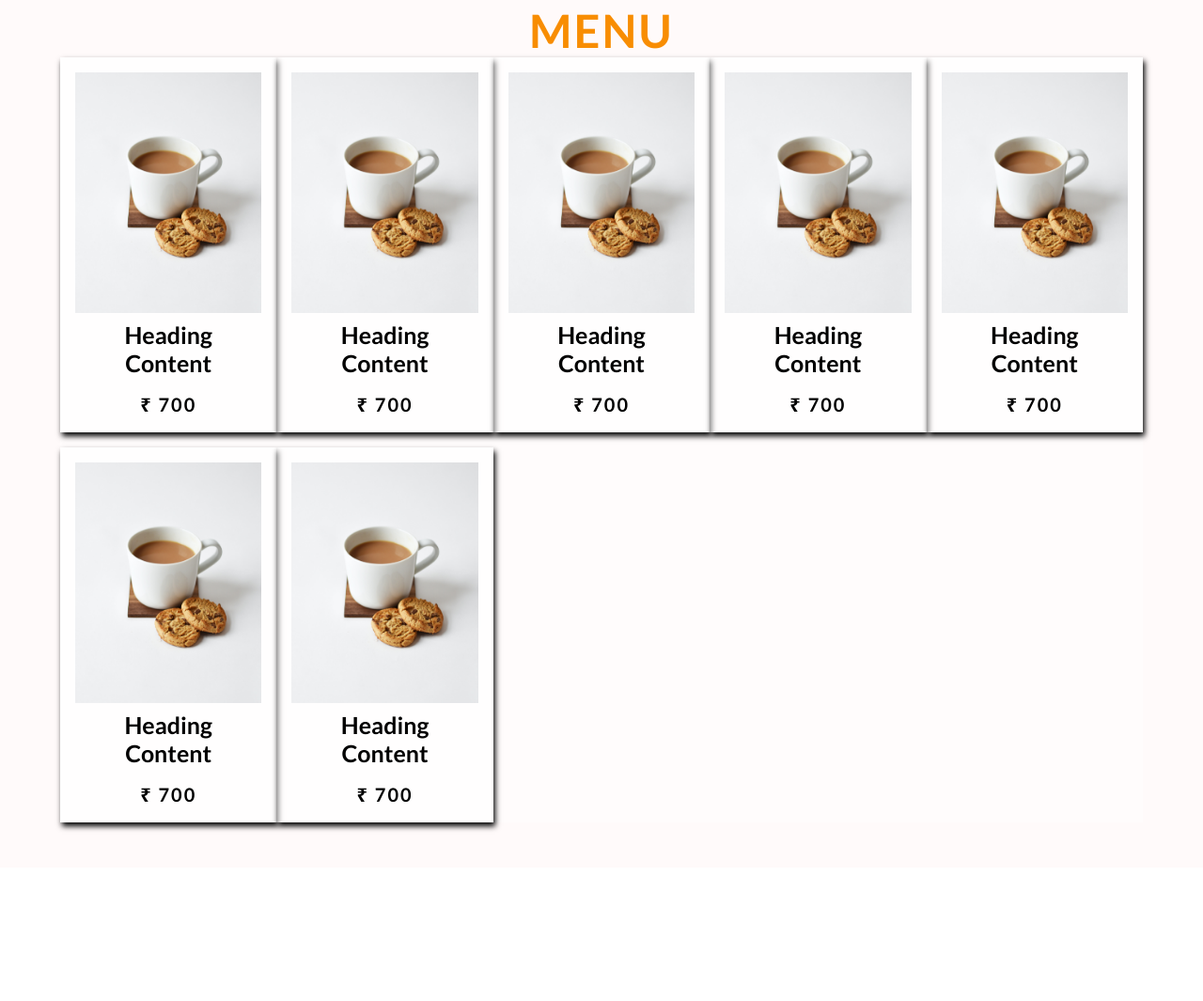
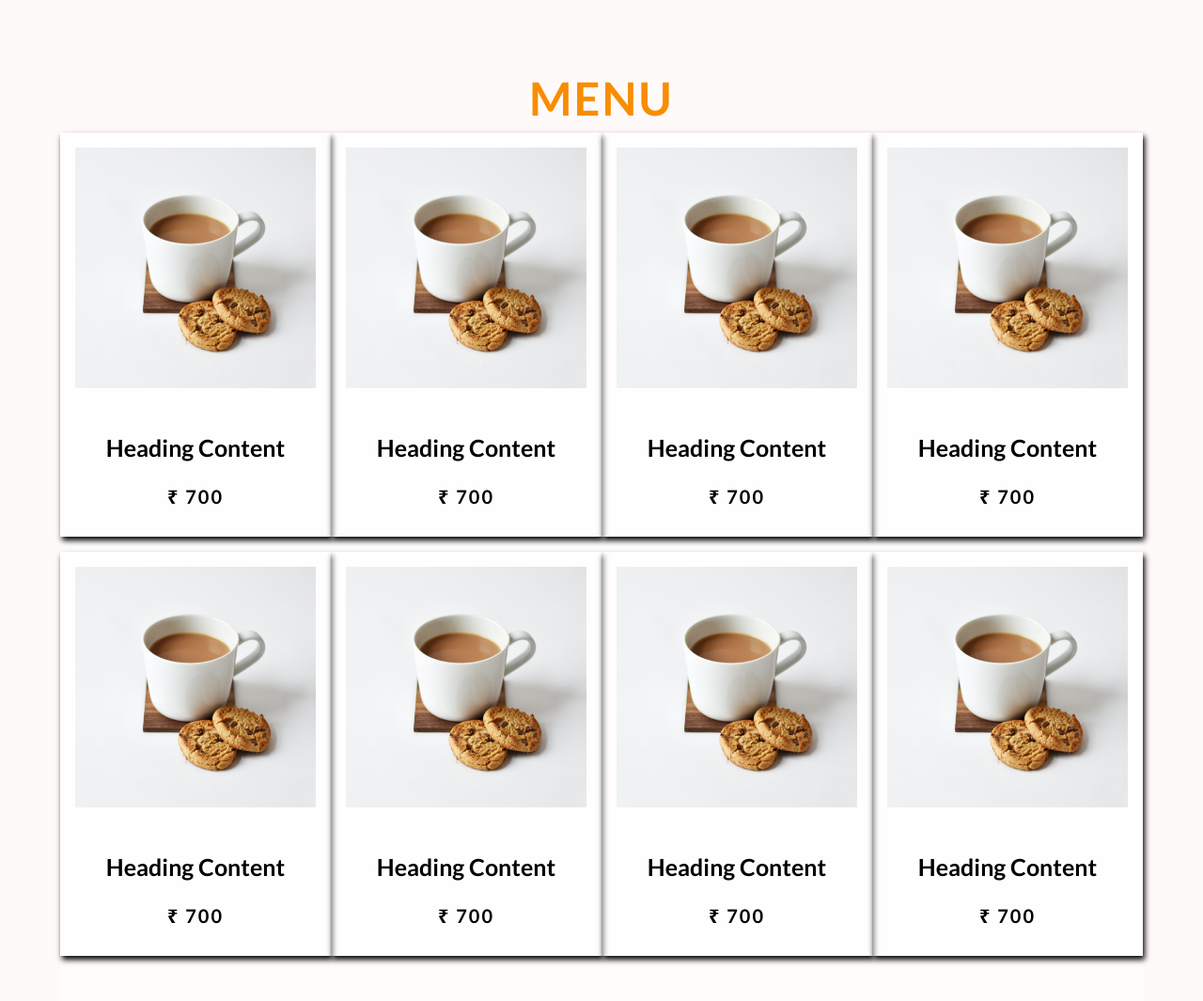
Before and after one commit to sameerahmed976/tea-shop-website, a website built with Vite: page index.html in a window 1280 px wide. Shown: the part 1429-2494 px from the top of the page at 94% size. Before the commit the page ends 2352 px from the top, so only its background shows below. Built offline with nearby package versions, Linux system fonts and the light colour scheme.

Commit message:
added menu items

```diff
--- a/index.html
+++ b/index.html
@@ -101,6 +101,11 @@
             <h4>Heading Content</h4>
             <p>₹ 700</p>
           </article>
+          <article class="card">
+            <img src="/hero.jpg" alt="box1" />
+            <h4>Heading Content</h4>
+            <p>₹ 700</p>
+          </article>
         </section>
       </section>
     </main>
--- a/style.css
+++ b/style.css
@@ -210,7 +210,7 @@ p {
       rgba(255, 255, 255, 0.205)
     ),
     url("/hero.jpg") no-repeat center/cover;
-  min-height: 92vh;
+  min-height: 100vh;
 }
 
 .hero-text h1 {
@@ -263,6 +263,7 @@ p {
   letter-spacing: 2px;
   text-align: center;
   color: var(--primary-color);
+  margin-bottom: 0.5rem;
 }
 .underline {
   background-color: var(--primary-color);
@@ -318,8 +319,9 @@ p {
 
 .menu-center {
   display: grid;
-  grid-template-columns: repeat(auto-fit, minmax(200px, 1fr));
+  grid-template-columns: repeat(auto-fit, minmax(250px, 1fr));
   row-gap: 1rem;
+  grid-template-rows: repeat(8, 430px);
 }
 
 .card {
@@ -337,6 +339,7 @@ p {
 
 .card h4 {
   padding: 0.5rem;
+  padding-top: 3rem;
   text-align: center;
 }
 .card p {
@@ -344,4 +347,5 @@ p {
   font-weight: bold;
   text-align: center;
   letter-spacing: 2px;
+  padding-top: 1rem;
 }
```
